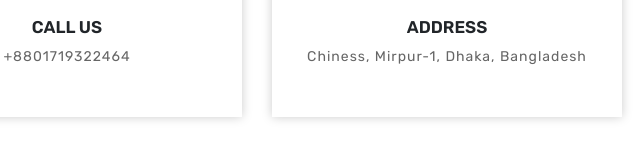
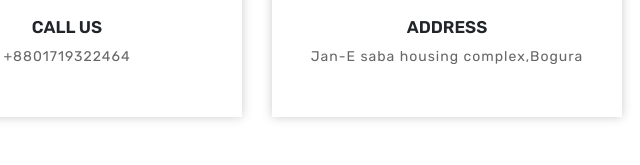
Before and after one commit to sajibprodhan/sajibprodhan.github.io, a plain HTML site: page index.html in a window 1280 px wide. Shown: the part 4638-4803 px from the top of the page, 193-833 px from the left. Drawn offline with nearby package versions, Linux system fonts and the light colour scheme.

Commit message:
Update index.html
Changes old footer address

```diff
--- a/index.html
+++ b/index.html
@@ -758,7 +758,7 @@
 							</div>
 							<div class="item-info">
 								<h2>address</h2>
-								<span><a href="javascript:;">Chiness, Mirpur-1, Dhaka, Bangladesh</a></span>
+								<span><a href="javascript:;">Jan-E saba housing complex,Bogura</a></span>
 							</div>
 						</div>
 					</div>
```
